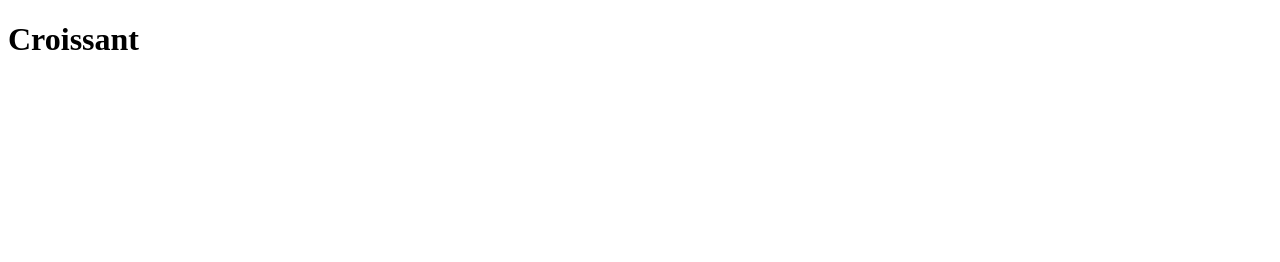
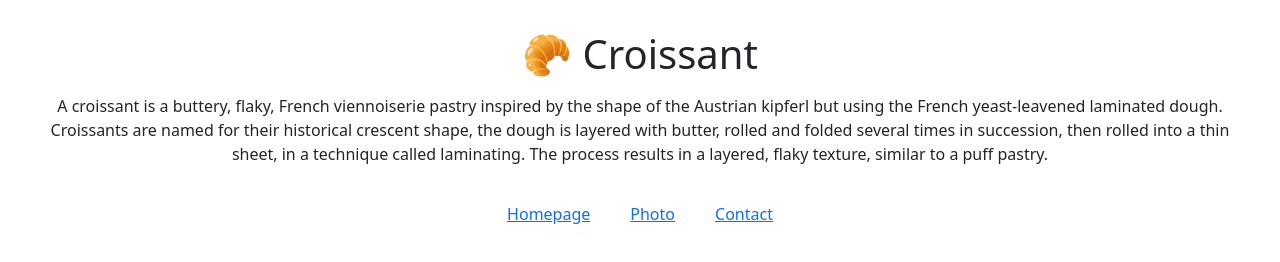
Before and after one commit to birdsong5/croissant, a plain HTML site: page index.html in a window 1280 px wide. Drawn offline with nearby package versions, Linux system fonts and the light colour scheme.

Commit message:
Added htnl and css to homepage and photo

```diff
--- a/index.html
+++ b/index.html
@@ -4,9 +4,36 @@
     <meta charset="UTF-8" />
     <meta http-equiv="X-UA-Compatible" content="IE=edge" />
     <meta name="viewport" content="width=device-width, initial-scale=1.0" />
+    <link
+      href="https://cdn.jsdelivr.net/npm/bootstrap@5.2.0/dist/css/bootstrap.min.css"
+      rel="stylesheet"
+      integrity="sha384-gH2yIJqKdNHPEq0n4Mqa/HGKIhSkIHeL5AyhkYV8i59U5AR6csBvApHHNl/vI1Bx"
+      crossorigin="anonymous"
+    />
+    <script
+      src="https://cdn.jsdelivr.net/npm/bootstrap@5.2.0/dist/js/bootstrap.bundle.min.js"
+      integrity="sha384-A3rJD856KowSb7dwlZdYEkO39Gagi7vIsF0jrRAoQmDKKtQBHUuLZ9AsSv4jD4Xa"
+      crossorigin="anonymous"
+    ></script>
     <title>Homepage</title>
+    <link rel="stylesheet" href="styles/style.css" />
   </head>
   <body>
-    <h1>Croissant</h1>
+    <h1>🥐 Croissant</h1>
+    <p class="text-center mt-3">
+      A croissant is a buttery, flaky, French viennoiserie pastry inspired by
+      the shape of the Austrian kipferl but using the French yeast-leavened
+      laminated dough.
+      <br />
+      Croissants are named for their historical crescent shape, the dough is
+      layered with butter, rolled and folded several times in succession, then
+      rolled into a thin sheet, in a technique called laminating. The process
+      results in a layered, flaky texture, similar to a puff pastry.
+    </p>
+    <div class="main-links">
+      <a href="index.html">Homepage</a>
+      <a href="photo.html">Photo</a>
+      <a href="contact.html">Contact</a>
+    </div>
   </body>
 </html>
--- /dev/null
+++ b/styles/style.css
@@ -0,0 +1,21 @@
+body {
+  margin: 30px 50px;
+}
+
+h1 {
+  text-align: center;
+}
+
+.main-links {
+  display: flex;
+  justify-content: center;
+}
+
+.main-links a {
+  margin: 20px 20px;
+}
+
+img {
+  display: block;
+  margin: 0 auto;
+}
```
Also changed, not shown: contact.html (+22 -0 lines), photo.html (+30 -0 lines), photo/croissants.jpg (added).
